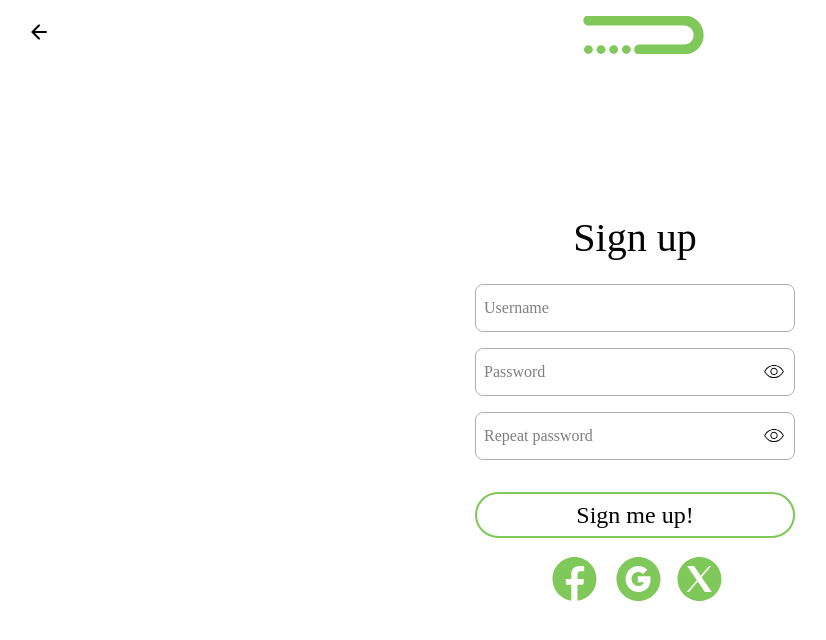
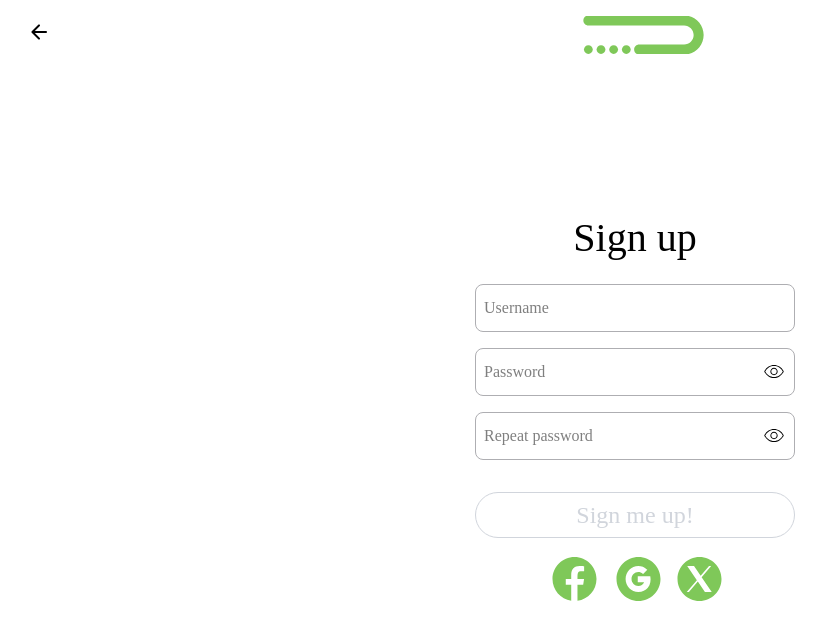
Before and after one commit to sepasHaghighi/Lineout, a React (Vite) app: page /signup in a window 1280 px wide. Shown: the top 640 px of the page, without its empty margins (5-831 px from the left). Built offline with nearby package versions, Linux system fonts and the light colour scheme; a web font is replaced by a local one.

Commit message:
Sign in and sign up button get disabled when needed

```diff
--- a/src/Components/Button.tsx
+++ b/src/Components/Button.tsx
@@ -1,7 +1,11 @@
 import { useNavigate } from 'react-router-dom';
-export default function Button(props:{link:string, text:string}) {
+export default function Button(props:{link:string, text:string, disabled:boolean}) {
     const navigate = useNavigate()
     return (
-        <button onClick={()=>navigate(props.link)} className="w-[320px] h-[46px] border-2 border-[#7FC859] rounded-full hover:bg-[#E5F4DE] cursor-pointer active:bg-[#7FC859]">{props.text}</button>
+        <button
+        onClick={()=>navigate(props.link)}
+        className="w-[320px] h-[46px] border-2 border-[#7FC859] rounded-full hover:bg-[#E5F4DE] cursor-pointer active:bg-[#7FC859] disabled:border disabled:border-gray-300 disabled:text-gray-300 disabled:hover:bg-gray-50 disabled:cursor-not-allowed"
+        disabled={props.disabled}
+        >{props.text}</button>
     )
 }
--- a/src/Components/TextField.tsx
+++ b/src/Components/TextField.tsx
@@ -5,7 +5,8 @@ import { useState } from "react"
 type textFieldType ={
     type:'text' | 'password'
     placeholder : string,
-    value : string
+    value : string,
+    onChange : React.ChangeEventHandler<HTMLInputElement>,
 }
 
 export default function TextField(props:textFieldType){
@@ -19,11 +20,11 @@ export default function TextField(props:textFieldType){
         {
         props.type === "text" ?
         <div tabIndex={0} className="w-[320px] h-[48px] border border-[#AEAEB2] bg-white rounded-lg p-2 flex justify-between items-center focus:border focus:border-[#7FC859]">
-        <input type="text" placeholder={props.placeholder}  defaultValue={props.value} className="focus:outline-none focus:border-none" />
+        <input type="text" placeholder={props.placeholder}  defaultValue={props.value} onChange={props.onChange} className="focus:outline-none focus:border-none" />
         </div>
         :
         <div tabIndex={0} className="w-[320px] h-[48px] border border-[#AEAEB2] bg-white rounded-lg p-2 flex justify-between items-center focus:border-[#7FC859]">
-        <input type={passVisibility? 'text':'password'} placeholder={props.placeholder}  defaultValue={props.value} className="focus:outline-none focus:border-none" />
+        <input type={passVisibility? 'text':'password'} placeholder={props.placeholder}  defaultValue={props.value} onChange={props.onChange} className="focus:outline-none focus:border-none" />
         <a onClick={()=>changePassVisibility()}>{!passVisibility ? <img src={visibleIcon} alt="" /> : <img src={invisibleIcon} alt="" /> }</a>
         </div>
         }
--- a/src/Pages/Signin.tsx
+++ b/src/Pages/Signin.tsx
@@ -4,9 +4,21 @@ import Button from "../Components/Button"
 import Facebook from "@/assets/Facebook.svg"
 import Google from "@/assets/Google.svg"
 import X from "@/assets/X.svg"
+import { useState } from "react"
 
 export default function Signin() {
+    // Watch for username input
+    const [username,setUsername] = useState('Demo user')
+    function getUsername(event:React.ChangeEvent<HTMLInputElement>){
+        setUsername(event.target.value)
+    }
+    // Watch for password input
+    const [password,setPassword] = useState('Demopass')
+    function getPassword(event:React.ChangeEvent<HTMLInputElement>){
+        setPassword(event.target.value)
+    }
     return (
+        // Navigation area
         <div className="flex flex-col items-center">
             <nav className="w-full flex flex-row justify-center items-center p-8 pr-10 pt-4">
                 <a href="" onClick={(e) => {
@@ -21,14 +33,16 @@ export default function Signin() {
                     <Logo size="small" />
                 </section>
             </nav>
+            {/* Form area */}
             <div className="h-[80vh] w-full flex flex-col justify-center items-center gap-8">
                 <div className="flex flex-col justify-center items-center gap-4">
                     <h1>Sign in</h1>
-                    <TextField type="text" placeholder="Username" value="Demo user" />
-                    <TextField type="password" placeholder="Password" value="Demopass" />
+                    <TextField type="text" placeholder="Username" value="Demo user" onChange={getUsername}/>
+                    <TextField type="password" placeholder="Password" value="Demopass" onChange={getPassword}/>
                 </div>
                 <div className="flex flex-col gap-4">
-                    <Button link='#' text="Let's go" />
+                    <Button link='#' text="Let's go" disabled={username=="" || password=="" ? true : false} />
+                    {/* Social media buttons */}
                     <section className="flex flex-row gap-4 justify-center items-center">
                         <a href="#"><img src={Facebook} alt="" /></a>
                         <a href="#"><img src={Google} alt="" /></a>
--- a/src/Pages/Signup.tsx
+++ b/src/Pages/Signup.tsx
@@ -4,8 +4,30 @@ import Button from "../Components/Button"
 import Facebook from "@/assets/Facebook.svg"
 import Google from "@/assets/Google.svg"
 import X from "@/assets/X.svg"
+import { useState } from "react"
 
 export default function Signup() {
+    // Watch the username field
+    const[username, setUsername] = useState('')
+    function getUsername(event:React.ChangeEvent<HTMLInputElement>){
+        setUsername(event.target.value)
+    }
+
+    // Watch first password field
+    const[firstPass, setFirstPass] = useState('')
+    function getFirstPass(event:React.ChangeEvent<HTMLInputElement>){
+        setFirstPass(event.target.value)
+    }
+
+    // Watch second password field
+    const[secondPass, setSecondPass] = useState('')
+    function getSecondPass(event:React.ChangeEvent<HTMLInputElement>){
+        setSecondPass(event.target.value)
+    }
+
+    // Situations where the sign up button should be deactive
+    const buttonDeactiveStatus = (username==''||firstPass==''||secondPass==''||firstPass!=secondPass) ? true : false
+
     return (
         <div className="flex flex-col items-center">
             <nav className="w-full flex flex-row justify-center items-center p-8 pr-10 pt-4">
@@ -24,12 +46,12 @@ export default function Signup() {
             <div className="h-[80vh] w-full flex flex-col justify-center items-center gap-8">
                 <div className="flex flex-col justify-center items-center gap-4">
                     <h1>Sign up</h1>
-                    <TextField type="text" placeholder="Username" value="" />
-                    <TextField type="password" placeholder="Password" value="" />
-                    <TextField type="password" placeholder="Repeat password" value="" />
+                    <TextField type="text" placeholder="Username" value="" onChange={getUsername}/>
+                    <TextField type="password" placeholder="Password" value="" onChange={getFirstPass}/>
+                    <TextField type="password" placeholder="Repeat password" value="" onChange={getSecondPass}/>
                 </div>
                 <div className="flex flex-col gap-4">
-                    <Button link='#' text="Sign me up!" />
+                    <Button link='#' text="Sign me up!" disabled={buttonDeactiveStatus} />
                     <section className="flex flex-row gap-4 justify-center items-center">
                         <a href="#"><img src={Facebook} alt="" /></a>
                         <a href="#"><img src={Google} alt="" /></a>
```
